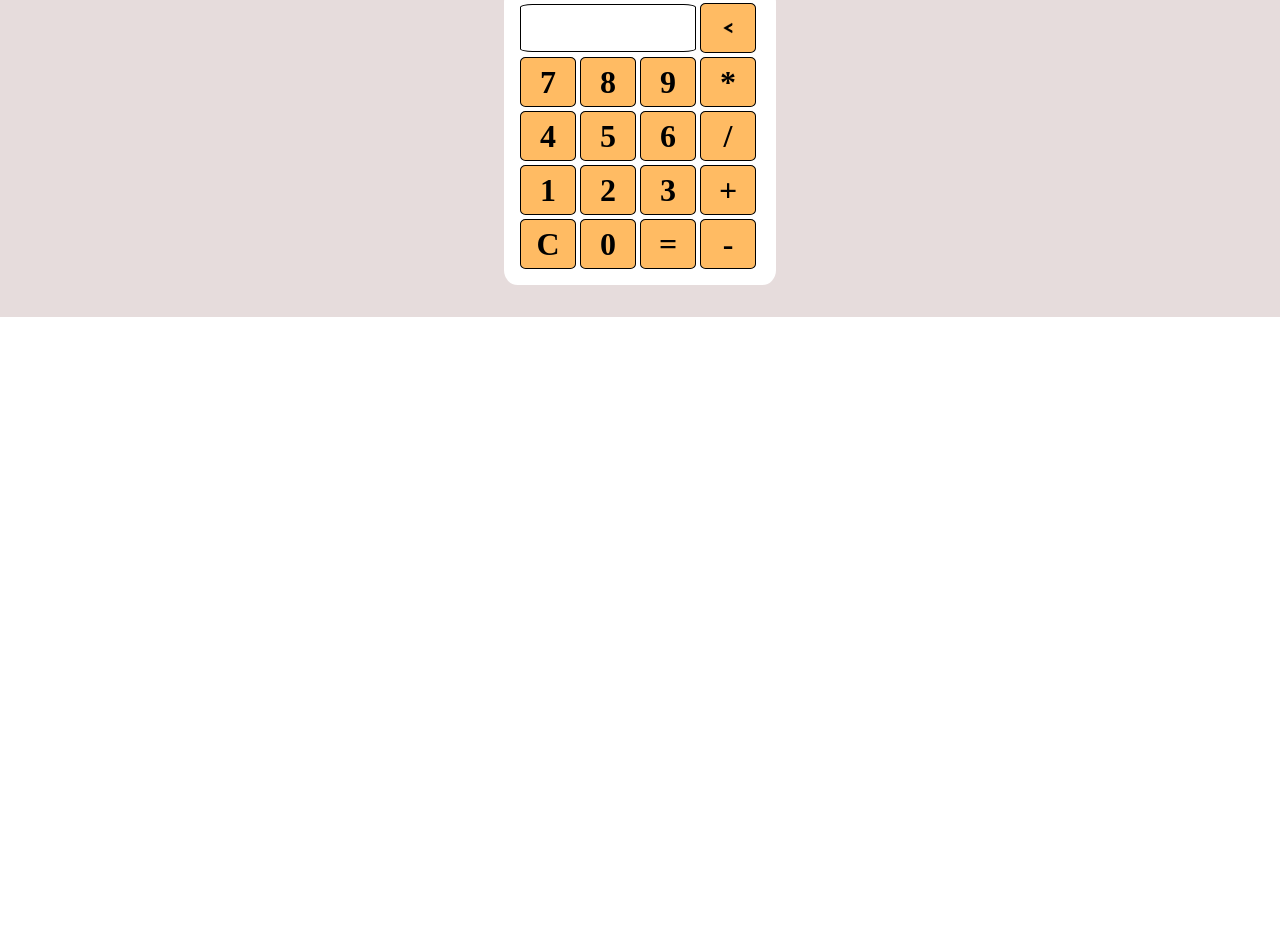
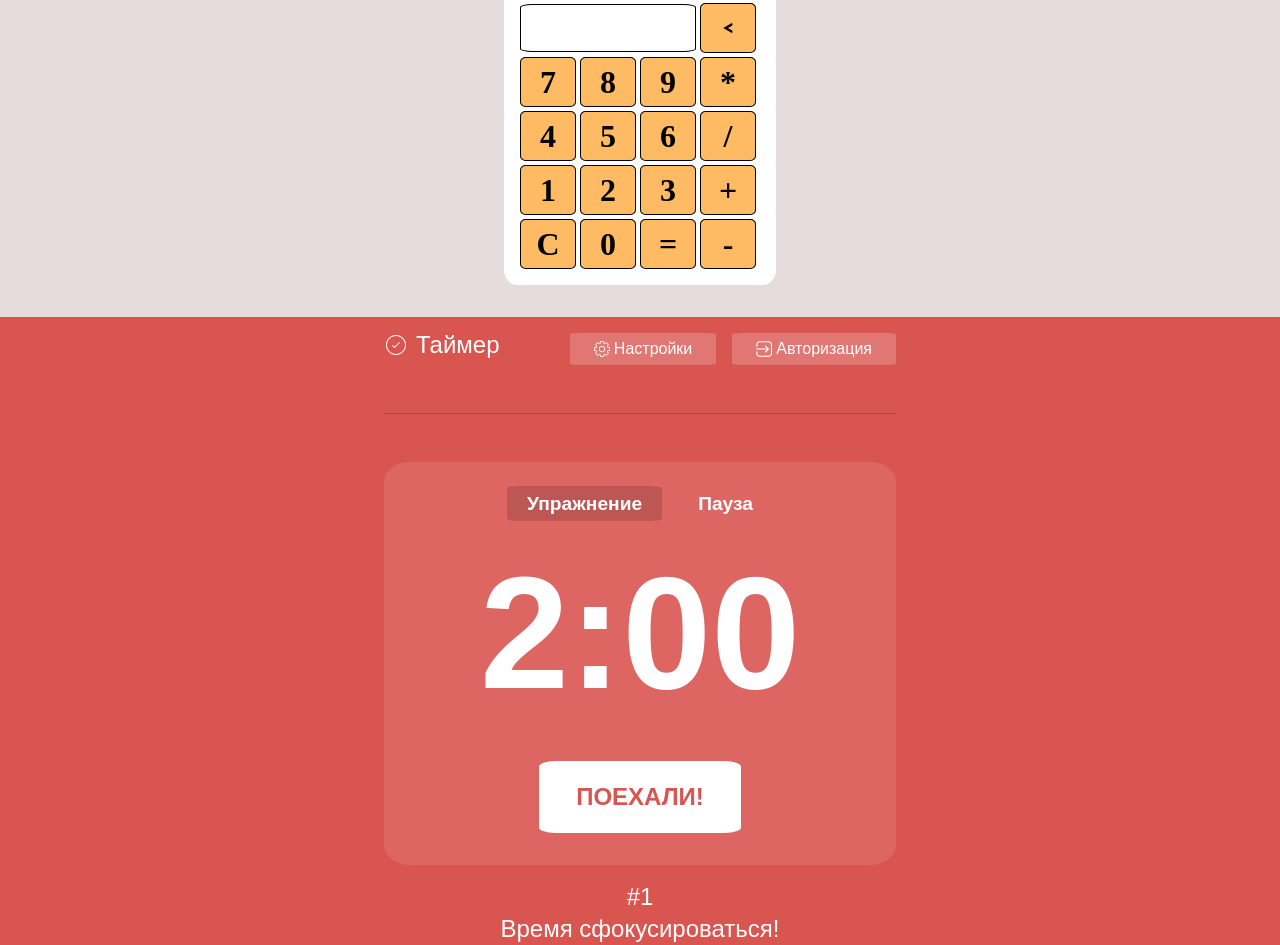
Before and after one commit to AlekseiUsov/webdad.by.project.2, a website built with webpack: page src/index.html in a window 1280 px wide. Shown: the part 385-1330 px from the top of the page. Before the commit the page ends 800 px from the top, so only its background shows below. Built offline with nearby package versions, Linux system fonts and the light colour scheme.

Commit message:
feature/JS-3

```diff
--- a/src/css/style.scss
+++ b/src/css/style.scss
@@ -6,3 +6,4 @@ html {
 
 @import "./calc.scss";
 @import "./slider.scss";
+@import "./timer.scss";
--- /dev/null
+++ b/src/css/timer.scss
@@ -0,0 +1,100 @@
+@import url('https://fonts.googleapis.com/css2?family=Open+Sans:wght@400;500;600&display=swap');
+
+
+.timer__content {
+    font-family: 'Montserrat', sans-serif;
+    background-color: rgb(217, 85, 80);
+    color: #fff;
+}
+
+.timer__header {
+    display: flex;
+    padding: 1rem 0 3rem;
+    max-width: 40%;
+    margin: 0 auto;
+    justify-content: space-between;
+    align-items: baseline;
+    border-bottom: 1px solid rgb(12, 10, 10, 0.2);
+}
+
+.timer__logo {
+    display: flex;
+    gap: 1rem;
+    font-size: 1.5rem;
+}
+
+.timer__header-inner {
+    display: flex;
+    gap: 1rem;
+}
+
+.timer__item {
+    display: flex;
+    align-items: center;
+    gap: 0.25rem;
+    padding: 0.5rem 1.5rem;
+    background-color:rgba(255, 255, 255, 0.2);
+    border-radius: 5%;
+}
+
+.header__icon {
+    width: 1rem;
+    height: 1rem;
+}
+
+.timer__block {
+    max-width: 40%;
+    margin: 0 auto;
+    padding-bottom: 2rem;
+    margin-top: 3rem;
+    background-color:rgba(255, 255, 255, 0.1);
+    border-radius: 5%;
+}
+
+.timer__statuses {
+    padding-top: 1.5rem;
+    display: flex;
+    justify-content: center;
+    gap: 1rem;
+}
+
+.timer__status {
+    font-size: 1.2rem;
+    font-weight: bold;
+    padding: 0.5rem 1.25rem;
+    border-radius: 7%;
+}
+
+.timer__status-active {
+    background: none rgba(0, 0, 0, 0.15);
+}
+
+.timer__time {
+    padding: 2rem 0 3rem;
+    text-align: center;
+    font-size: 10rem;
+    font-weight: bold;
+}
+
+.timer__button {
+    margin: 0 auto;
+    width: 30%;
+    padding: 1.5rem;
+    font-size: 1.5rem;
+    font-weight: bold;
+    text-align: center;
+    background-color: #fff;
+    color:rgb(217, 85, 80);
+    border-radius: 8%;
+}
+
+.timer__ocassion {
+    padding-top: 1rem;
+    font-size: 1.5rem;
+    line-height: 2rem;
+    text-align: center;
+}
+
+.timer__call span:last-child {
+    display: none;
+}
--- a/src/index.html
+++ b/src/index.html
@@ -62,5 +62,46 @@
             </div>
         </div>
     </section>
+    <section class="timer">
+        <div class="timer__content">
+            <div class="timer__header">
+                <div class="timer__logo">
+                    <div class="header__icon">
+                        <img src="assert/timer/checkmarkcircle_120229 copy.svg">
+                    </div>
+                    <p>Таймер</p>
+                </div>
+                <div class="timer__header-inner">
+                    <div class="timer__item">
+                        <div class="header__icon">
+                            <img src="assert/timer/1904675-configuration-edit-gear-options-preferences-setting-settings_122525.svg">
+                        </div>
+                        <p class="header__text">Настройки</p>
+                    </div>
+                    <div class="timer__item">
+                        <div class="header__icon">
+                            <img src="assert/timer/login-svgrepo-com.svg">
+                        </div>
+                        <p class="header__text">Авторизация</p>
+                    </div>
+                </div>
+            </div>
+            <div class="timer__block">
+                <ul class="timer__statuses">
+                    <li class="timer__status timer__status-active">Упражнение</li>
+                    <li class="timer__status">Пауза</li>
+                </ul>
+                <div class="timer__time">2:00</div>
+                <div class="timer__button">ПOEХАЛИ!</div>
+            </div>
+            <div class="timer__ocassion">
+                <div class="timer__count">#1</div>
+                <div class="timer__call">
+                    <span>Время сфокусироваться!</span>
+                    <span>Время отдыха!</span>
+                </div>
+            </div>
+        </div>
+    </section>
 </body>
 </html>
```
Also changed, not shown: src/assert/timer/1904675-configuration-edit-gear-options-preferences-setting-settings_122525.svg (added), src/assert/timer/checkmarkcircle_120229 copy.svg (added), src/assert/timer/login-svgrepo-com.svg (added).
